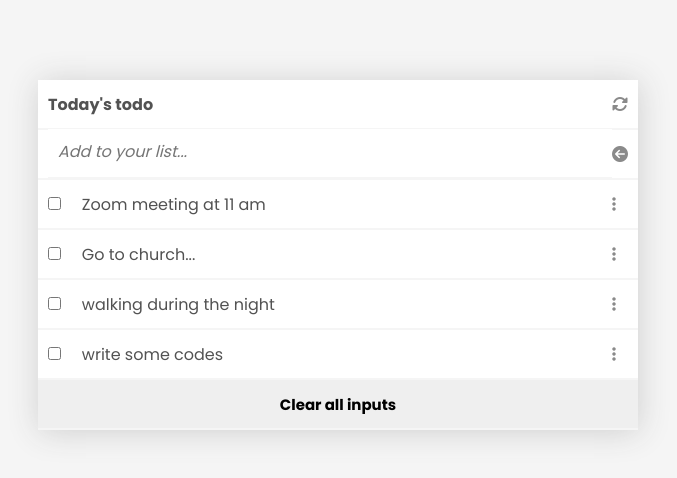
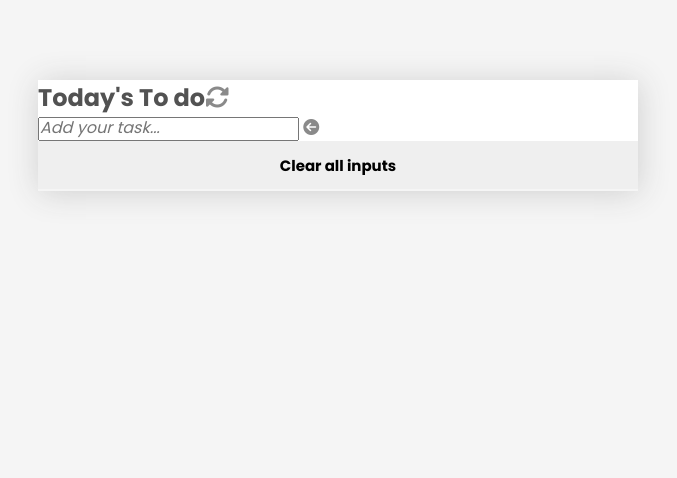
Before and after one commit to omarbabou/todo-list-app, a website built with webpack: page src/index.html in a window 1280 px wide. Shown: the whole page, without its empty margins (302-979 px from the left). Built offline with nearby package versions, Linux system fonts and the light colour scheme.

Commit message:
Add div container

```diff
--- a/src/index.html
+++ b/src/index.html
@@ -26,19 +26,14 @@
   </head>
   <body>
     <div class="container">
-      <h1>Today's todo <i class="fas fa-sync-alt"></i></h1>
-      <form>
-        <input
-          type="text"
-          name="name"
-          id="title"
-          placeholder="Add to your list..."
-          autocomplete="off"
-          minlength="2"
-        />
+      <h2 class="heading">
+        Today's To do<i class="fas fa-sync-alt refresh"></i>
+      </h2>
+      <div class="addTodo">
+        <input type="text" class="todoInput" placeholder="Add your task..." />
         <i class="fas fa-arrow-circle-left"></i>
-      </form>
-      <div id="task-list"></div>
+      </div>
+      <div class="task-content"></div>
       <button type="submit" id="clear-all">Clear all inputs</button>
     </div>
   </body>
```
Also changed, not shown: src/add-remove.js (added).
